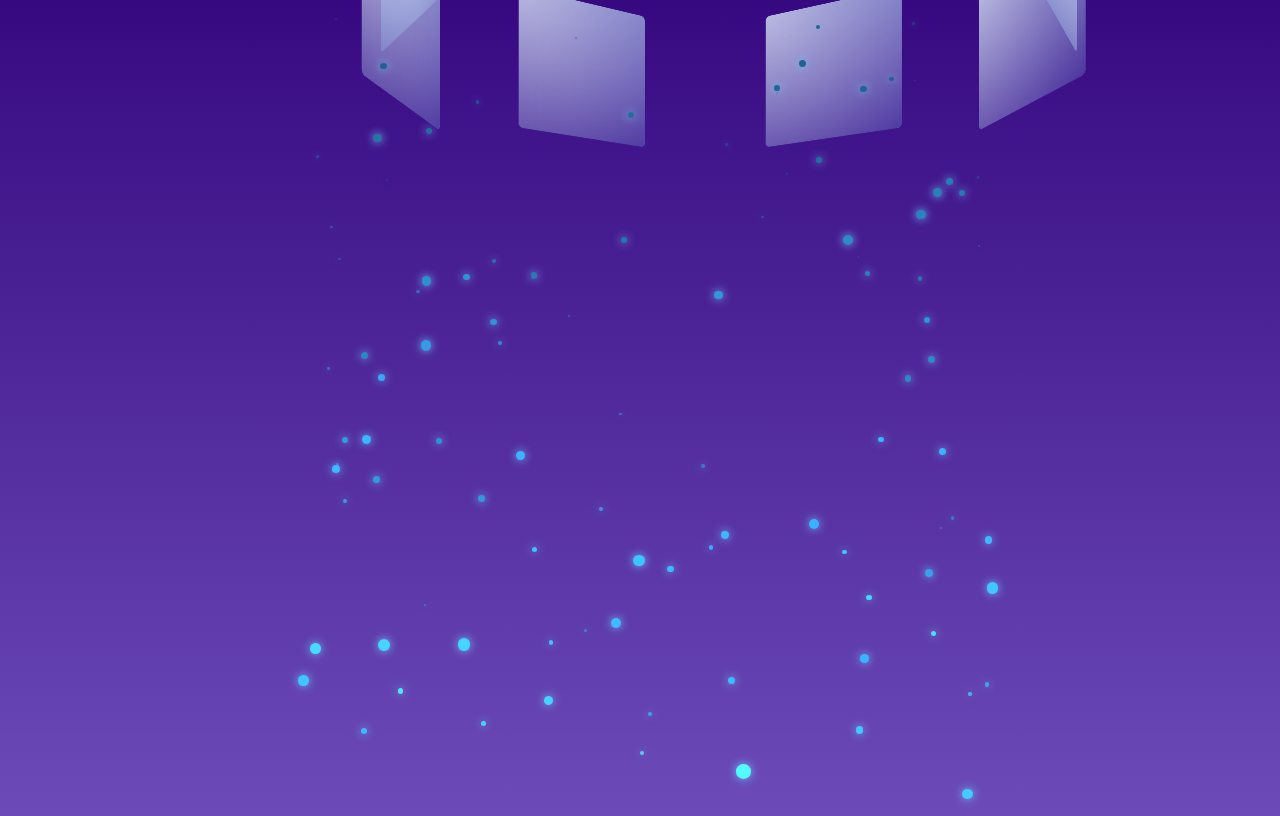
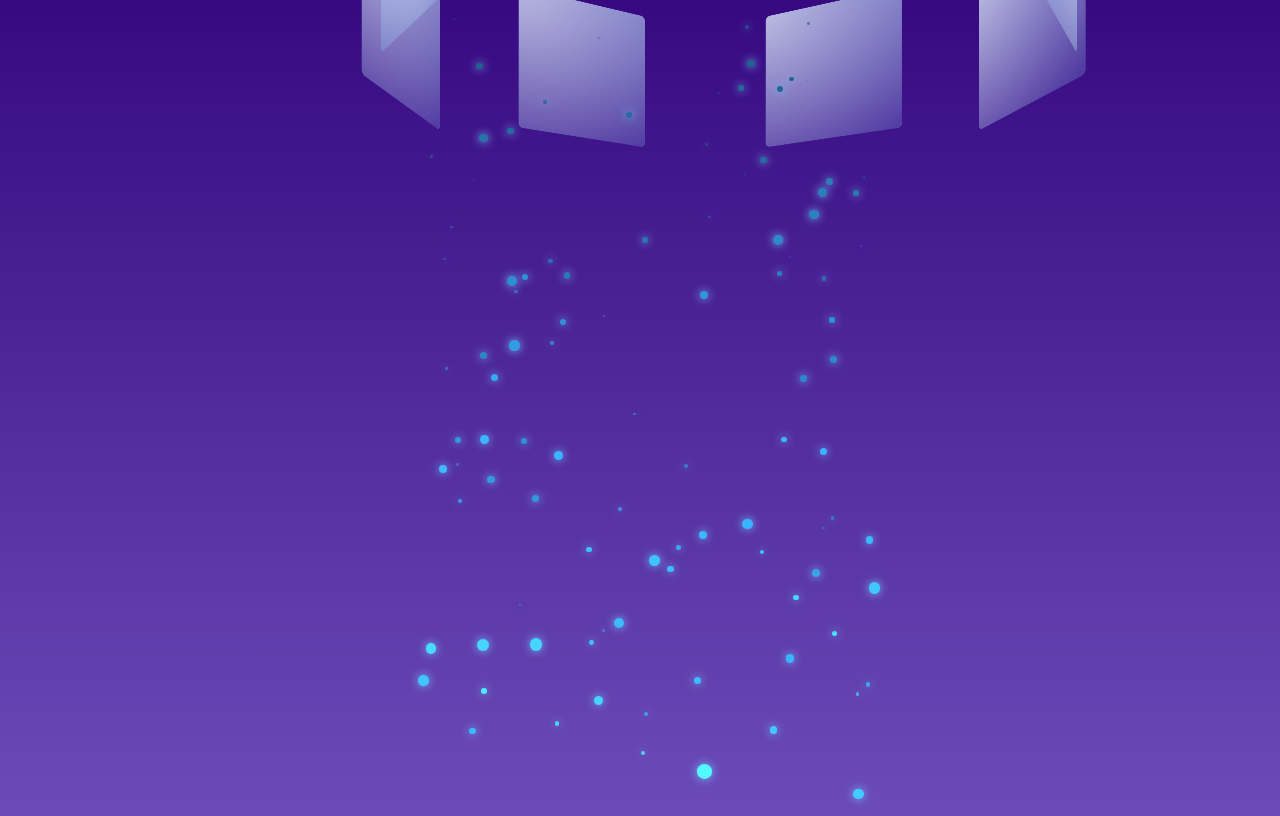
Before and after one commit to mbellman/thisismywebsite.org, a website built with webpack: page src/index.html in a window 1280 px wide. Built offline with nearby package versions, Linux system fonts and the light colour scheme.

Commit message:
tiny particle fx tweaks

```diff
--- a/src/widgets/Particles.scss
+++ b/src/widgets/Particles.scss
@@ -4,5 +4,6 @@
     border-radius: 50%;
     background-color: rgb(57, 176, 255);
     box-shadow: 0 0 10px 0 rgb(112, 198, 255);
+    pointer-events: none;
   }
 }
--- a/src/widgets/Particles.ts
+++ b/src/widgets/Particles.ts
@@ -34,7 +34,7 @@ export default class Particles {
     const baseColor = rgb(57, 176, 255);
     const windowWidth = window.innerWidth;
     const halfWindowWidth = windowWidth / 2;
-    const quarterWindowWidth = halfWindowWidth / 2;
+    const streamWidth = 200;
 
     for (let i = 0; i < this.particles.length; i++) {
       const particle = this.particles[i];
@@ -43,7 +43,7 @@ export default class Particles {
       const speedFactor = 0.6 + 0.4 * (baseSize / 8);
       const ySpeed = (0.1 + Math.sin(i * 1.7) * 0.02) * speedFactor;
 
-      const startX = halfWindowWidth + Math.sin(i * 1.1) * quarterWindowWidth;
+      const startX = halfWindowWidth + Math.sin(i * 1.1) * streamWidth;
       const startY = 300 + Math.cos(i * 2.3) * window.innerHeight;
       const x = startX + Math.sin(t + i * 1.3) * 30;
       const y = mod(startY - Date.now() * ySpeed, window.innerHeight);
```
